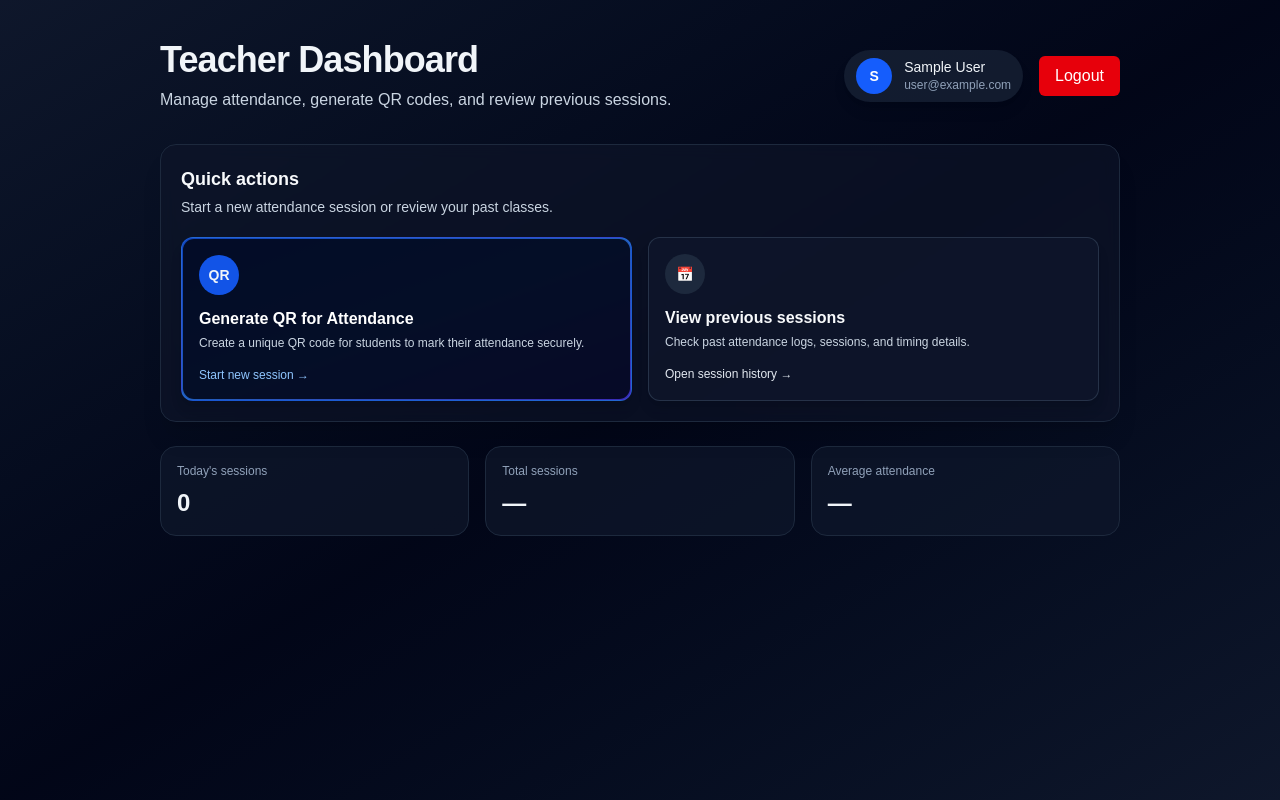
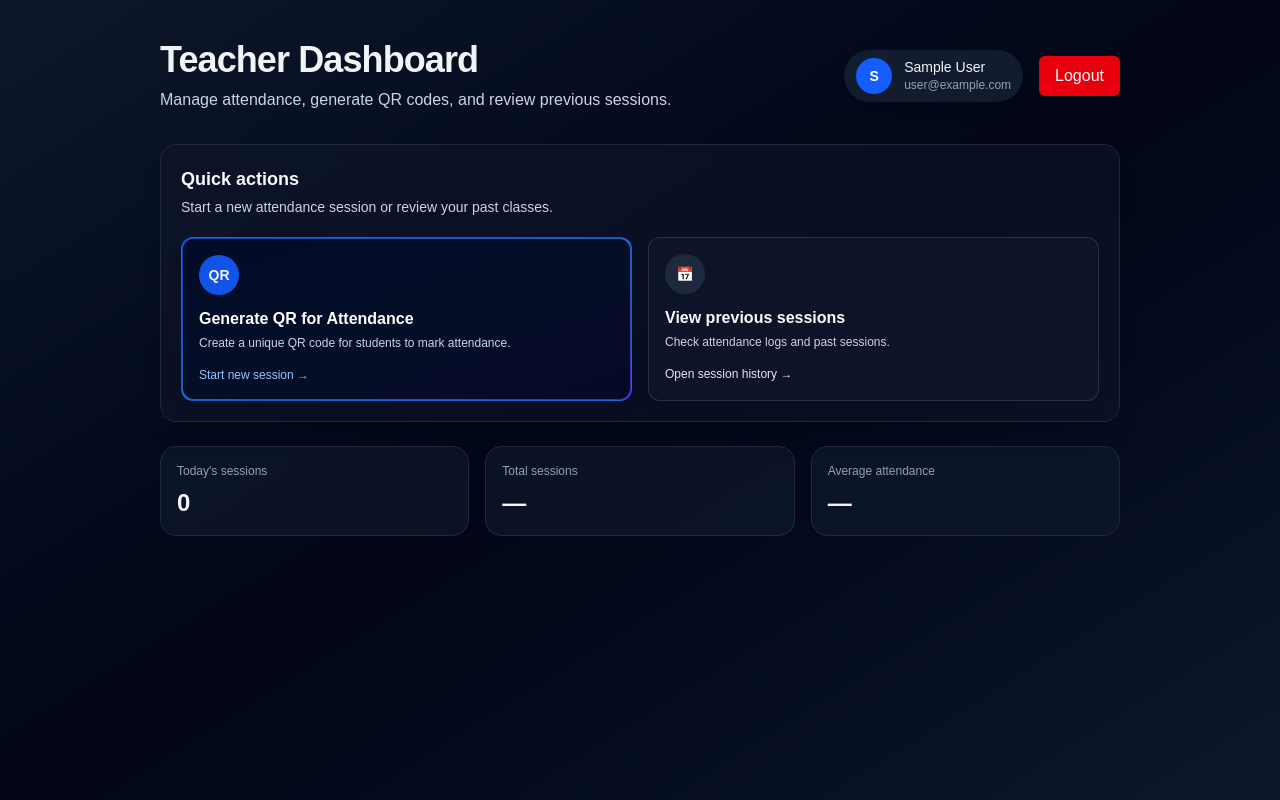
Before and after one commit to Varad163/AttendX, a Next.js app: page /dashboard in a window 1280 px wide. Built offline with nearby package versions, Linux system fonts and the light colour scheme; no server answers; the database is empty; sample sign-in values are in the browser's storage.

Commit message:
Final commit

```diff
--- a/app/(teacher)/dashboard/page.tsx
+++ b/app/(teacher)/dashboard/page.tsx
@@ -3,10 +3,24 @@ import { redirect } from "next/navigation";
 import Link from "next/link";
 import LogoutButton from "@/components/LogoutButton";
 
+import QRSession from "@/models/QRSession";
+import { dbConnect } from "@/lib/db";
+import { authOptions } from "@/lib/auth";
+
 export default async function TeacherDashboard() {
-  const session = await getServerSession();
+  const session = await getServerSession(authOptions);
 
   if (!session) redirect("/login");
+
+  await dbConnect();
+
+  const today = new Date();
+  today.setHours(0, 0, 0, 0);
+
+  const todaysSessions = await QRSession.countDocuments({
+    teacherId: session.user.id,
+    createdAt: { $gte: today },
+  });
 
   return (
     <div className="min-h-screen bg-gradient-to-br from-slate-900 via-slate-950 to-slate-900 text-slate-100">
@@ -31,9 +45,7 @@ export default async function TeacherDashboard() {
               </div>
               <div className="leading-tight">
                 <p className="font-medium">{session.user?.name ?? "Teacher"}</p>
-        <p className="text-xs text-slate-400">
-          {session.user?.email ?? "Logged in"}
-        </p>
+                <p className="text-xs text-slate-400">{session.user?.email}</p>
               </div>
             </div>
 
@@ -41,13 +53,10 @@ export default async function TeacherDashboard() {
           </div>
         </header>
 
-
         <main className="flex flex-1 flex-col gap-6">
 
           <section className="rounded-2xl border border-slate-800 bg-slate-900/60 p-5 shadow-xl backdrop-blur">
-            <h2 className="text-lg font-semibold text-slate-50">
-              Quick actions
-            </h2>
+            <h2 className="text-lg font-semibold text-slate-50">Quick actions</h2>
             <p className="mt-1 text-sm text-slate-300">
               Start a new attendance session or review your past classes.
             </p>
@@ -66,8 +75,7 @@ export default async function TeacherDashboard() {
                     Generate QR for Attendance
                   </h3>
                   <p className="mt-1 text-xs text-slate-300">
-                    Create a unique QR code for students to mark their
-                    attendance securely.
+                    Create a unique QR code for students to mark attendance.
                   </p>
                   <span className="mt-4 inline-flex items-center text-xs font-medium text-blue-300 group-hover:underline">
                     Start new session →
@@ -87,30 +95,36 @@ export default async function TeacherDashboard() {
                     View previous sessions
                   </h3>
                   <p className="mt-1 text-xs text-slate-300">
-                    Check past attendance logs, sessions, and timing details.
+                    Check attendance logs and past sessions.
                   </p>
                   <span className="mt-4 inline-flex items-center text-xs font-medium text-slate-200 group-hover:underline">
                     Open session history →
                   </span>
                 </div>
               </Link>
+
             </div>
           </section>
 
           <section className="grid gap-4 sm:grid-cols-3">
+
             <div className="rounded-2xl border border-slate-800 bg-slate-900/70 p-4">
               <p className="text-xs text-slate-400">Today&apos;s sessions</p>
-              <p className="mt-2 text-2xl font-semibold">0</p>
+              <p className="mt-2 text-2xl font-semibold">{todaysSessions}</p>
             </div>
+
             <div className="rounded-2xl border border-slate-800 bg-slate-900/70 p-4">
               <p className="text-xs text-slate-400">Total sessions</p>
               <p className="mt-2 text-2xl font-semibold">—</p>
             </div>
+
             <div className="rounded-2xl border border-slate-800 bg-slate-900/70 p-4">
               <p className="text-xs text-slate-400">Average attendance</p>
               <p className="mt-2 text-2xl font-semibold">—</p>
             </div>
+
           </section>
+
         </main>
       </div>
     </div>
```
Lines whose indentation alone changed are shown as unchanged.
